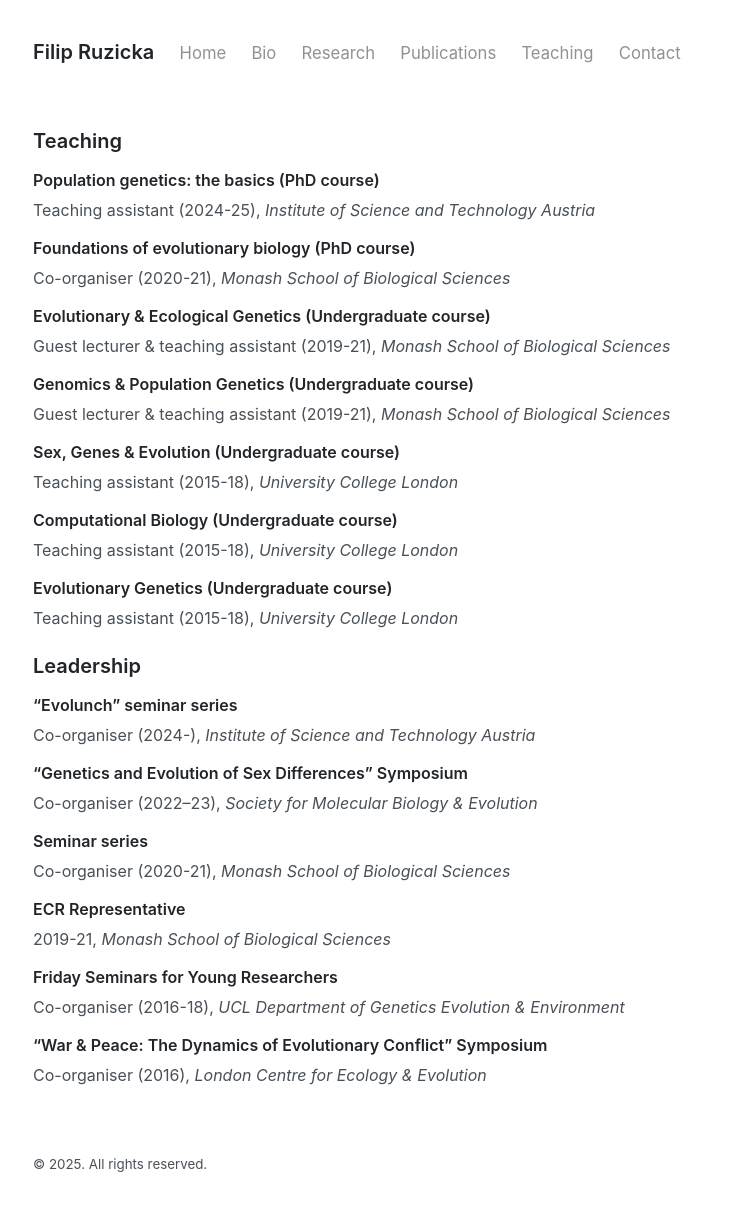
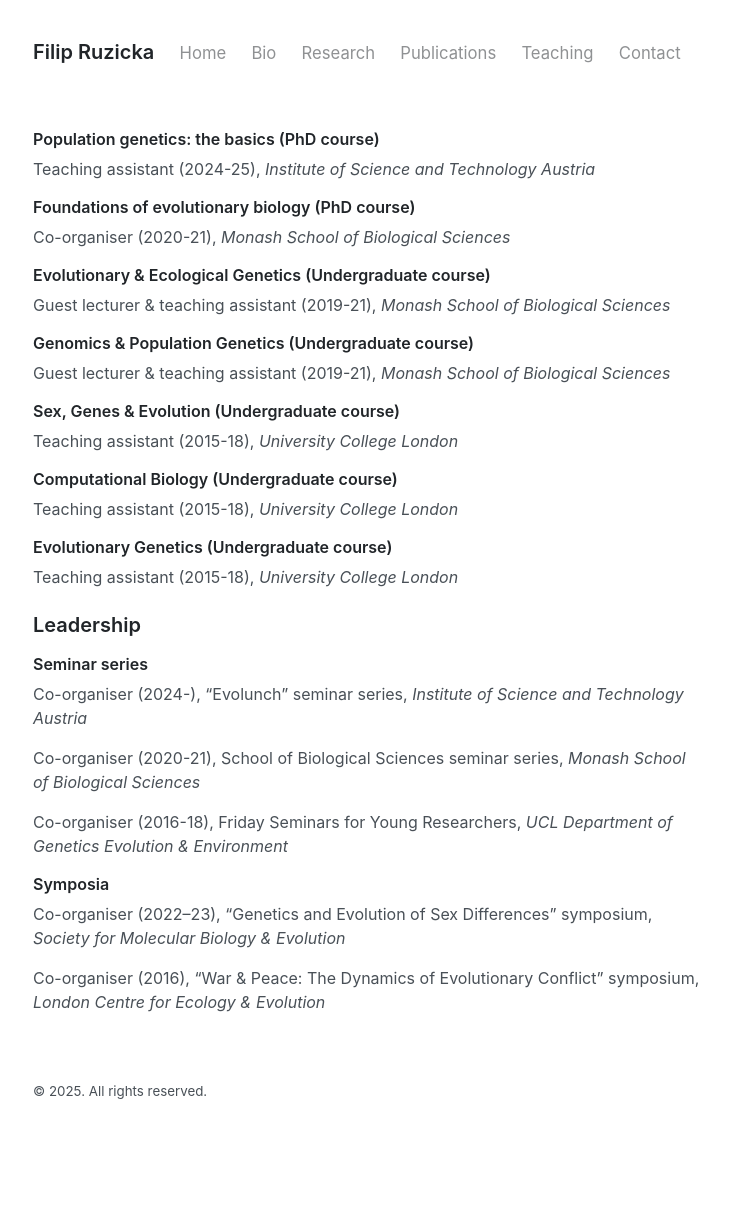
Before and after one commit to filruzicka/filruzicka.github.io, a Jekyll site: the page built from teaching.md, in a window 1280 px wide. Shown: the whole page, without its empty margins (271-1000 px from the left). Built offline with Jekyll 4.4.1, drawn with Linux system fonts in a browser that asks for light colours; after the commit the page ends 1150 px from its top, so only the background shows below that.

Commit message:
Committing

```diff
--- a/teaching.md
+++ b/teaching.md
@@ -1,9 +1,6 @@
 ---
 layout: page
 ---
-
-
-### Teaching
 
 
 #### Population genetics: the basics (PhD course)
@@ -37,26 +34,16 @@ Teaching assistant (2015-18), *University College London*
 
 ### Leadership
 
-#### "Evolunch" seminar series
-
-Co-organiser (2024-), *Institute of Science and Technology Austria*
-
-#### “Genetics and Evolution of Sex Differences” Symposium
-
-Co-organiser (2022–23), *Society for Molecular Biology & Evolution*
-
 #### Seminar series
 
-Co-organiser (2020-21), *Monash School of Biological Sciences*
+Co-organiser (2024-), "Evolunch" seminar series, *Institute of Science and Technology Austria*
 
-#### ECR Representative
+Co-organiser (2020-21), School of Biological Sciences seminar series, *Monash School of Biological Sciences*
 
-2019-21, *Monash School of Biological Sciences*
+Co-organiser (2016-18), Friday Seminars for Young Researchers, *UCL Department of Genetics Evolution & Environment*
 
-#### Friday Seminars for Young Researchers
+#### Symposia
 
-Co-organiser (2016-18), *UCL Department of Genetics Evolution & Environment*
+Co-organiser (2022–23), “Genetics and Evolution of Sex Differences” symposium, *Society for Molecular Biology & Evolution*
 
-####  “War & Peace: The Dynamics of Evolutionary Conflict” Symposium
-
-Co-organiser (2016), *London Centre for Ecology & Evolution*
+Co-organiser (2016), “War & Peace: The Dynamics of Evolutionary Conflict” symposium, *London Centre for Ecology & Evolution*
```
